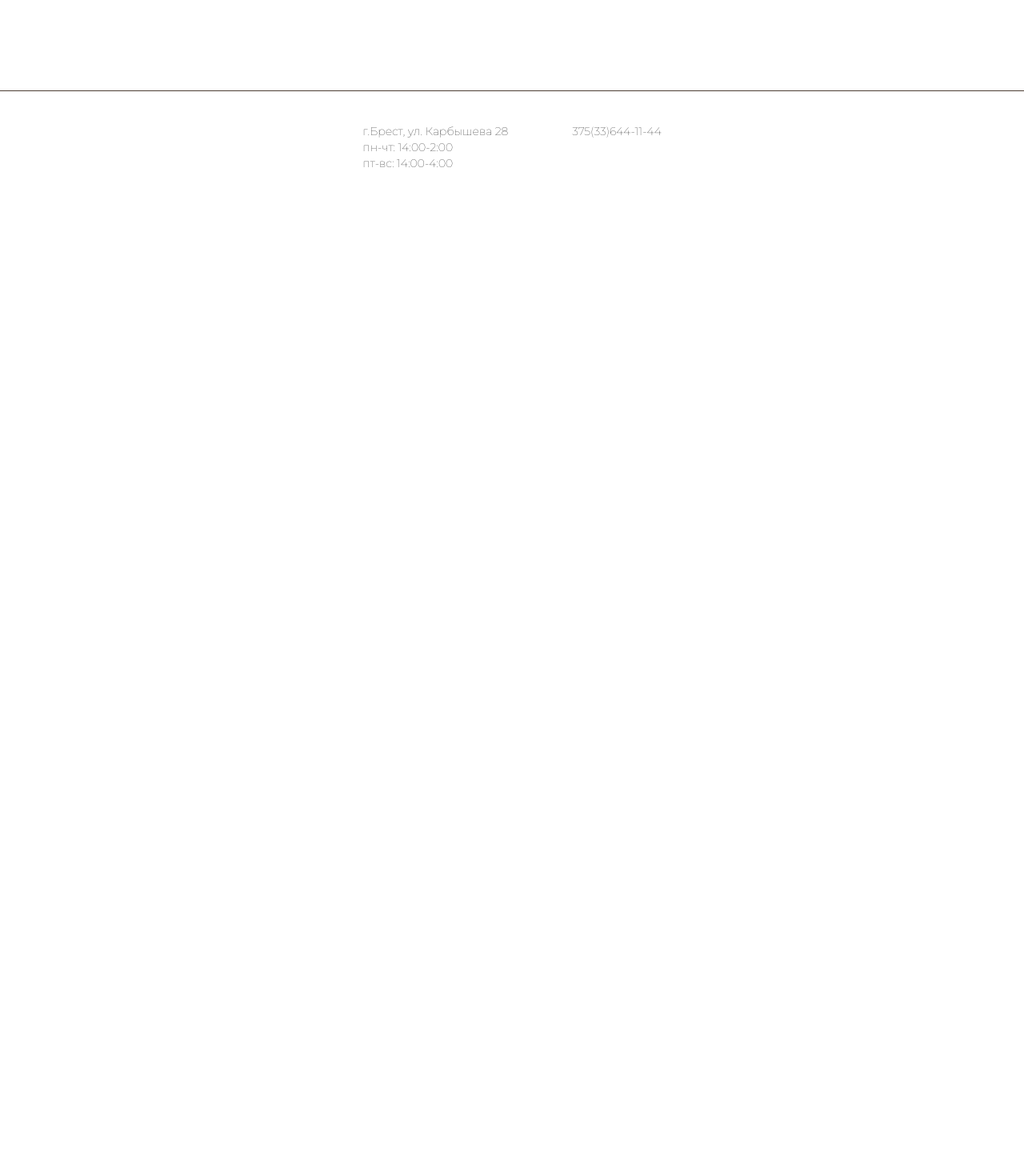
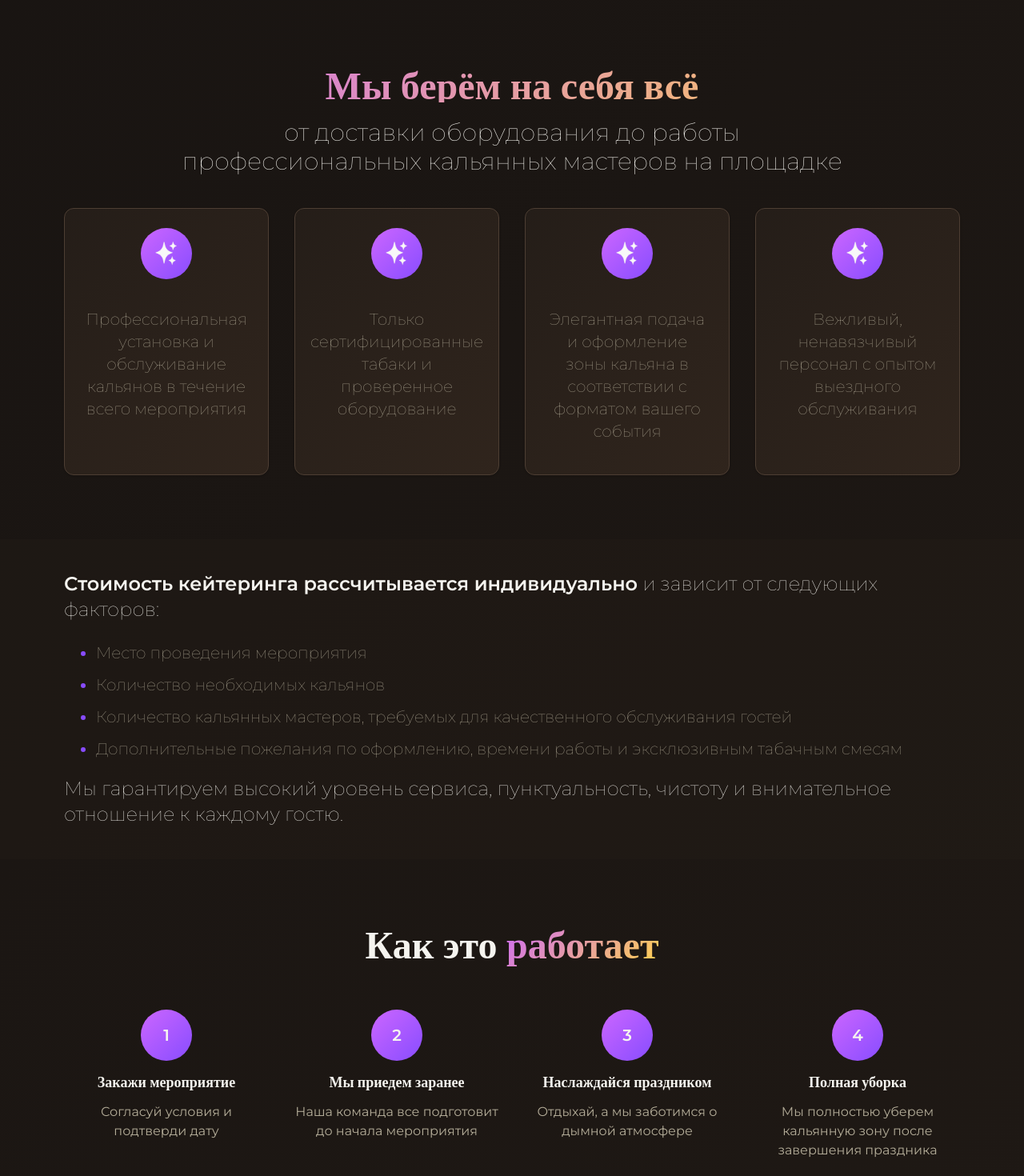
Before and after one commit to MaryKunts/pan-kalyanik, a Next.js app: page /catering in a window 1280 px wide. Before the commit this address had no page. Shown: the part 780-2250 px from the top of the page at 80% size. Before the commit the page ends 1014 px from the top, so only its background shows below. Built offline with nearby package versions, Linux system fonts and the light colour scheme; a web font is replaced by a local one.

Commit message:
created catering page

```diff
--- /dev/null
+++ b/src/app/catering/components/cateringAdvantagesSection/CateringAdvantagesSection.tsx
@@ -0,0 +1,43 @@
+import Image from "next/image";
+
+const advantages = [
+  "Профессиональная установка и обслуживание кальянов в течение всего мероприятия",
+  "Только сертифицированные табаки и проверенное оборудование",
+  "Элегантная подача и оформление зоны кальяна в соответствии с форматом вашего события",
+  "Вежливый, ненавязчивый персонал с опытом выездного обслуживания",
+];
+
+export default function CateringAdvantagesSection() {
+  return (
+    <section className="px-10 sm:px-40 lg:px-20 py-20 bg-backgroud via-background">
+      <h2 className="font-semibold font-heading text-gradient text-center text-4xl md:text-5xl">
+        Мы берём на себя всё
+      </h2>
+      <div className="font-thin pt-5 text-2xl md:text-3xl lg:w-9/12 text-center mx-auto">
+        от доставки оборудования до работы профессиональных кальянных мастеров
+        на площадке
+      </div>
+      <div className="grid grid-cols-1 lg:grid-cols-2 xl:grid-cols-4 gap-8 pt-10">
+        {advantages.map((advantage) => {
+          return (
+            <div
+              key={advantage}
+              className="flex flex-col gap-5 items-center p-6 rounded-lg border border-border bg-card-gradient shadow-sm text-card-foreground text-center hover:border-primary/50 transition-all duration-300 group">
+              <div className="flex justify-center items-center bg-gradient rounded-full w-16 h-16 transition-transform duration-300 group-hover:scale-110">
+                <Image
+                  src="/shine_transparent.png"
+                  alt="shine"
+                  width={48}
+                  height={48}
+                />
+              </div>
+              <div className="font-thin text-xl text-muted-foreground my-4">
+                {advantage}
+              </div>
+            </div>
+          );
+        })}
+      </div>
+    </section>
+  );
+}
--- /dev/null
+++ b/src/app/catering/components/cateringAdvantagesSection/index.ts
@@ -0,0 +1 @@
+export { default as CateringAdvantagesSection } from "./CateringAdvantagesSection";
--- /dev/null
+++ b/src/app/catering/components/cateringMainSection/CateringMainSection.tsx
@@ -0,0 +1,17 @@
+export default function CateringMainSection() {
+  return (
+    <section className="relative min-h-[calc(100vh-113px)] flex flex-col items-center justify-around px-5 md:px-20 py-10 via-background to-muted from-background bg-gradient-to-br animate-fade-in">
+      <div>
+        <h2 className="text-center text-xl sm:text-4xl md:text-3xl lg:text-5xl font-heading text-gradient font-bold">
+          Пан Кальяник
+        </h2>
+        <h2 className="text-center text-3xl sm:text-5xl md:text-5xl lg:text-6xl font-heading font-bold">
+          Кальянный кейтеринг
+        </h2>
+      </div>
+      <div className="font-thin text-xl md:text-2xl lg:text-3xl text-center text-muted-foreground mx-auto max-w-10/12">
+        Создаем дымную атмосферу на вашем мероприятии, где бы оно ни проходило.
+      </div>
+    </section>
+  );
+}
--- /dev/null
+++ b/src/app/catering/components/cateringMainSection/index.ts
@@ -0,0 +1 @@
+export { default as CateringMainSection } from "./CateringMainSection";
--- /dev/null
+++ b/src/app/catering/components/cateringStepsSection/CateringStepsSection.tsx
@@ -0,0 +1,44 @@
+const steps = [
+  {
+    title: "Закажи мероприятие",
+    description: "Согласуй условия и подтверди дату",
+  },
+  {
+    title: "Мы приедем заранее",
+    description: "Наша команда все подготовит до начала мероприятия",
+  },
+  {
+    title: "Наслаждайся праздником",
+    description: "Отдыхай, а мы заботимся о дымной атмосфере",
+  },
+  {
+    title: "Полная уборка",
+    description:
+      "Мы полностью уберем кальянную зону после завершения праздника",
+  },
+];
+
+export default function CateringStepsSection() {
+  return (
+    <section className="py-20 px-20">
+      <h2 className="font-heading text-5xl font-semibold text-center">
+        Как это <span className="text-gradient">работает</span>
+      </h2>
+      <div className="grid grid-cols-1 md:grid-cols-4 pt-15 gap-8">
+        {steps.map(({ title, description }, index) => {
+          return (
+            <div
+              key={title}
+              className="flex flex-col items-center text-center gap-3">
+              <div className="w-16 h-16 bg-gradient rounded-full text-xl font-semibold flex items-center justify-center">
+                {index + 1}
+              </div>
+              <h4 className="font-semibold font-heading text-lg">{title}</h4>
+              <p className="text-muted-foreground">{description}</p>
+            </div>
+          );
+        })}
+      </div>
+    </section>
+  );
+}
--- /dev/null
+++ b/src/app/catering/components/cateringStepsSection/index.ts
@@ -0,0 +1 @@
+export { default as CateringStepsSection } from "./CateringStepsSection";
--- /dev/null
+++ b/src/app/catering/components/cateringTerms/CateringTerms.tsx
@@ -0,0 +1,28 @@
+export default function CateringTerms() {
+  return (
+    <section className="px-10 sm:px-40 lg:px-20  py-10 bg-card/30">
+      <h2 className="text-2xl font-thin">
+        <span className="font-semibold">
+          Стоимость кейтеринга рассчитывается индивидуально
+        </span>{" "}
+        и зависит от следующих факторов:
+      </h2>
+      <ul className="font-thin text-xl list-disc text-muted-foreground pt-3 pl-10 marker:text-accent">
+        <li className="pt-3">Место проведения мероприятия</li>
+        <li className="pt-3">Количество необходимых кальянов</li>
+        <li className="pt-3">
+          Количество кальянных мастеров, требуемых для качественного
+          обслуживания гостей
+        </li>
+        <li className="pt-3">
+          Дополнительные пожелания по оформлению, времени работы и эксклюзивным
+          табачным смесям
+        </li>
+      </ul>
+      <p className="text-2xl font-thin pt-5">
+        Мы гарантируем высокий уровень сервиса, пунктуальность, чистоту и
+        внимательное отношение к каждому гостю.
+      </p>
+    </section>
+  );
+}
--- /dev/null
+++ b/src/app/catering/components/cateringTerms/index.ts
@@ -0,0 +1 @@
+export { default as CateringTerms } from "./CateringTerms";
--- /dev/null
+++ b/src/app/catering/page.tsx
@@ -0,0 +1,17 @@
+import { CateringAdvantagesSection } from "./components/cateringAdvantagesSection";
+import { CateringImagesSection } from "./components/cateringImagesSection";
+import { CateringMainSection } from "./components/cateringMainSection";
+import { CateringStepsSection } from "./components/cateringStepsSection";
+import { CateringTerms } from "./components/cateringTerms";
+
+export default function CateringPage() {
+  return (
+    <>
+      <CateringMainSection />
+      <CateringAdvantagesSection />
+      <CateringTerms />
+      <CateringStepsSection />
+      <CateringImagesSection />
+    </>
+  );
+}
--- a/src/app/components/advantagesSection/AdvantagesSection.tsx
+++ b/src/app/components/advantagesSection/AdvantagesSection.tsx
@@ -6,7 +6,7 @@ export default function AdvantagesSection() {
       <h2 className="font-heading text-3xl md:text-5xl text-center font-bold">
         Почему <span className="text-gradient">Пан КальяНик</span>?
       </h2>
-      <div className="grid grid-cols-1 md:grid-cols-1 lg:grid-cols-2 xl:grid-cols-4 gap-8 pt-15">
+      <div className="grid grid-cols-1 lg:grid-cols-2 xl:grid-cols-4 gap-8 pt-15">
         <div className="flex flex-col justify-center items-center p-6 rounded-lg border border-border bg-card-gradient shadow-sm text-card-foreground text-center hover:border-primary/50 transition-all duration-300 group">
           <div className="flex justify-center items-center bg-gradient rounded-full w-16 h-16 transition-transform duration-300 group-hover:scale-110">
             <Image
--- a/src/app/components/offersSection/OffersSection.tsx
+++ b/src/app/components/offersSection/OffersSection.tsx
@@ -50,11 +50,13 @@ export default function OffersSection() {
                 Аренда кальяна
               </h3>
             </div>
-            <div className="flex items-end justify-center border-1 border-border rounded-lg bg-catering shadow-lg shadow-border cursor-pointer hover:shadow-primary hover:shadow-xl transition-all duration-300">
+            <Link
+              href={ROUTES.CATERING_PAGE}
+              className="flex items-end justify-center border-1 border-border rounded-lg bg-catering shadow-lg shadow-border cursor-pointer hover:shadow-primary hover:shadow-xl transition-all duration-300">
               <h3 className="w-full h-full rounded-lg transition-all duration-300 hover:font-medium hover:backdrop-brightness-50 flex flex-col-reverse text-center font-light text-shadow-lg text-2xl pb-5">
                 Кейтеринг
               </h3>
-            </div>
+            </Link>
             <div className="flex items-end justify-center border-1 border-border rounded-lg bg-autsource shadow-lg shadow-border cursor-pointer hover:shadow-primary hover:shadow-xl transition-all duration-300">
               <h3 className="w-full h-full rounded-lg transition-all duration-300 hover:font-medium hover:backdrop-brightness-50 flex flex-col-reverse text-center font-light text-shadow-lg text-2xl pb-5">
                 Аутсорс и сотрудничество
--- a/src/const/routes.ts
+++ b/src/const/routes.ts
@@ -1,4 +1,5 @@
 export const ROUTES = {
   ROOT: "/",
   HOOKAH_BAR_PAGE: "hookah-bar",
+  CATERING_PAGE: "catering",
 };
```
